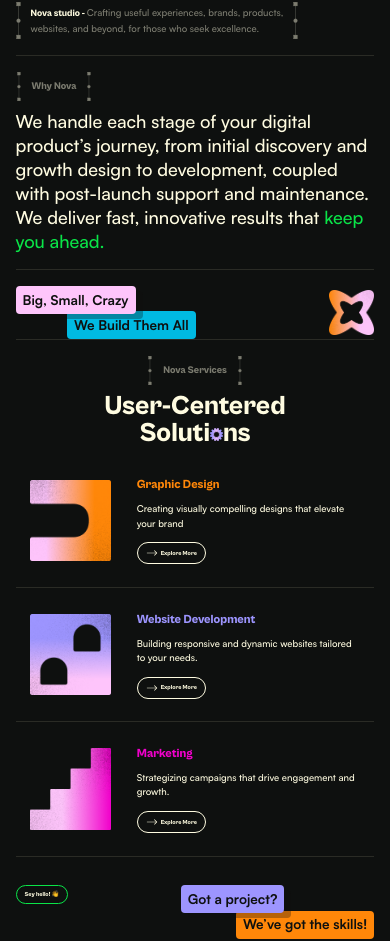
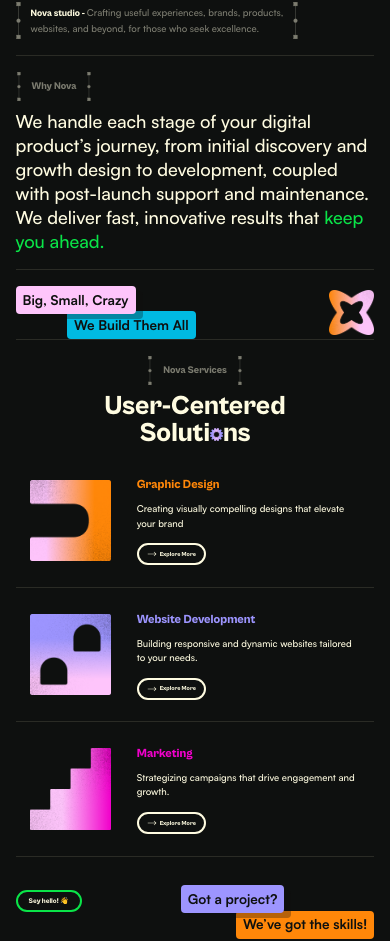
Before and after one commit to kashanbhatti4/nova, a plain HTML site: page index.html in a window 390 px wide. Shown: the part 166-1107 px from the top of the page. Drawn offline with nearby package versions, Linux system fonts and the light colour scheme.

Commit message:
“buttonsborder”

```diff
--- a/assets/css/style.css
+++ b/assets/css/style.css
@@ -198,7 +198,7 @@ body,
 }
 
 .responsive-arrowsvg {
-    width: clamp(12px, 2vw, 42px);
+    width: clamp(10px, 2vw, 42px);
     height: auto;
     /* Maintain aspect ratio */
     fill: #FFFCE1;
@@ -207,6 +207,14 @@ body,
 
 
 /* service section */
+
+.hello-button {
+    font-size: clamp(7px, 1.125vw, 22px);
+    padding-top: clamp(5px, 0.625vw, 12px);
+    padding-bottom: clamp(5px, 0.625vw, 12px);
+    padding-left: clamp(11px, 1.5625vw, 30px);
+    padding-right: clamp(11px, 1.5625vw, 30px);
+}
 
 .cta-heading {
     font-size: clamp(33px, 10.4vw, 200px);
--- a/index.html
+++ b/index.html
@@ -141,7 +141,7 @@
                         designs that elevate your brand</p>
                     <div class="inline-block">
                         <a href=""
-                            class=" flex items-center bg-[#0E100F] border border-[#FFFCE1] rounded-full text-[#FFFCE1]  cabinetextrabold responsive-button ">
+                            class=" flex items-center bg-[#0E100F] border border-2 border-[#FFFCE1] rounded-full text-[#FFFCE1]  cabinetextrabold responsive-button ">
                             <svg class="responsive-arrowsvg" viewBox="0 0 42 42" xmlns="http://www.w3.org/2000/svg">
                                 <path
                                     d="M4.20166 19.74C3.50578 19.74 2.94166 20.3041 2.94166 21C2.94166 21.6959 3.50578 22.26 4.20166 22.26L4.20166 19.74ZM38.6926 21.891C39.1847 21.3989 39.1847 20.6011 38.6926 20.109L30.674 12.0905C30.182 11.5984 29.3842 11.5984 28.8921 12.0905C28.4001 12.5825 28.4001 13.3803 28.8921 13.8724L36.0197 21L28.8921 28.1276C28.4001 28.6197 28.4001 29.4175 28.8921 29.9095C29.3842 30.4016 30.182 30.4016 30.674 29.9095L38.6926 21.891ZM4.20166 22.26L37.8017 22.26L37.8017 19.74L4.20166 19.74L4.20166 22.26Z" />
@@ -162,7 +162,7 @@
                         to your needs.</p>
                     <div class="inline-block">
                         <a href=""
-                            class=" flex items-center bg-[#0E100F] border border-[#FFFCE1] rounded-full text-[#FFFCE1]  cabinetextrabold responsive-button ">
+                            class=" flex items-center bg-[#0E100F] border border-2 border-[#FFFCE1] rounded-full text-[#FFFCE1]  cabinetextrabold responsive-button ">
                             <svg class="responsive-arrowsvg" viewBox="0 0 42 42" xmlns="http://www.w3.org/2000/svg">
                                 <path
                                     d="M4.20166 19.74C3.50578 19.74 2.94166 20.3041 2.94166 21C2.94166 21.6959 3.50578 22.26 4.20166 22.26L4.20166 19.74ZM38.6926 21.891C39.1847 21.3989 39.1847 20.6011 38.6926 20.109L30.674 12.0905C30.182 11.5984 29.3842 11.5984 28.8921 12.0905C28.4001 12.5825 28.4001 13.3803 28.8921 13.8724L36.0197 21L28.8921 28.1276C28.4001 28.6197 28.4001 29.4175 28.8921 29.9095C29.3842 30.4016 30.182 30.4016 30.674 29.9095L38.6926 21.891ZM4.20166 22.26L37.8017 22.26L37.8017 19.74L4.20166 19.74L4.20166 22.26Z" />
@@ -183,7 +183,7 @@
                         growth.</p>
                     <div class="inline-block">
                         <a href=""
-                            class=" flex items-center bg-[#0E100F] border border-[#FFFCE1] rounded-full text-[#FFFCE1]  cabinetextrabold responsive-button ">
+                            class=" flex items-center bg-[#0E100F] border border-2 border-[#FFFCE1] rounded-full text-[#FFFCE1]  cabinetextrabold responsive-button ">
                             <svg class="responsive-arrowsvg" viewBox="0 0 42 42" xmlns="http://www.w3.org/2000/svg">
                                 <path
                                     d="M4.20166 19.74C3.50578 19.74 2.94166 20.3041 2.94166 21C2.94166 21.6959 3.50578 22.26 4.20166 22.26L4.20166 19.74ZM38.6926 21.891C39.1847 21.3989 39.1847 20.6011 38.6926 20.109L30.674 12.0905C30.182 11.5984 29.3842 11.5984 28.8921 12.0905C28.4001 12.5825 28.4001 13.3803 28.8921 13.8724L36.0197 21L28.8921 28.1276C28.4001 28.6197 28.4001 29.4175 28.8921 29.9095C29.3842 30.4016 30.182 30.4016 30.674 29.9095L38.6926 21.891ZM4.20166 22.26L37.8017 22.26L37.8017 19.74L4.20166 19.74L4.20166 22.26Z" />
@@ -206,7 +206,7 @@
         <div class=" flex justify-between items-start">
             <div class="inline-block">
                 <a href=""
-                    class=" flex items-center bg-[#0E100F] border border-[#0AE448] rounded-full text-[#FFFCE1]  cabinetextrabold responsive-button ">
+                    class="bg-[#0E100F] border border-2 border-[#0AE448] rounded-full text-[#FFFCE1]  cabinetextrabold hello-button ">
 
                     Sey hello! 👋
                 </a>
```
